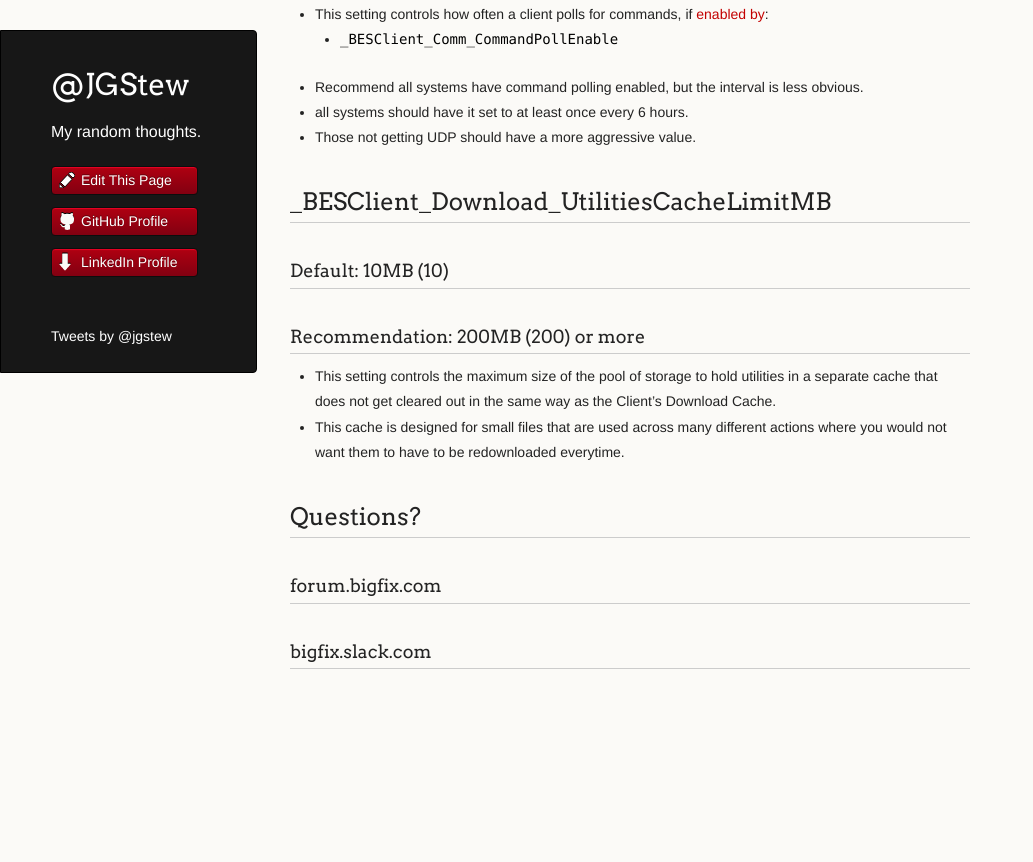
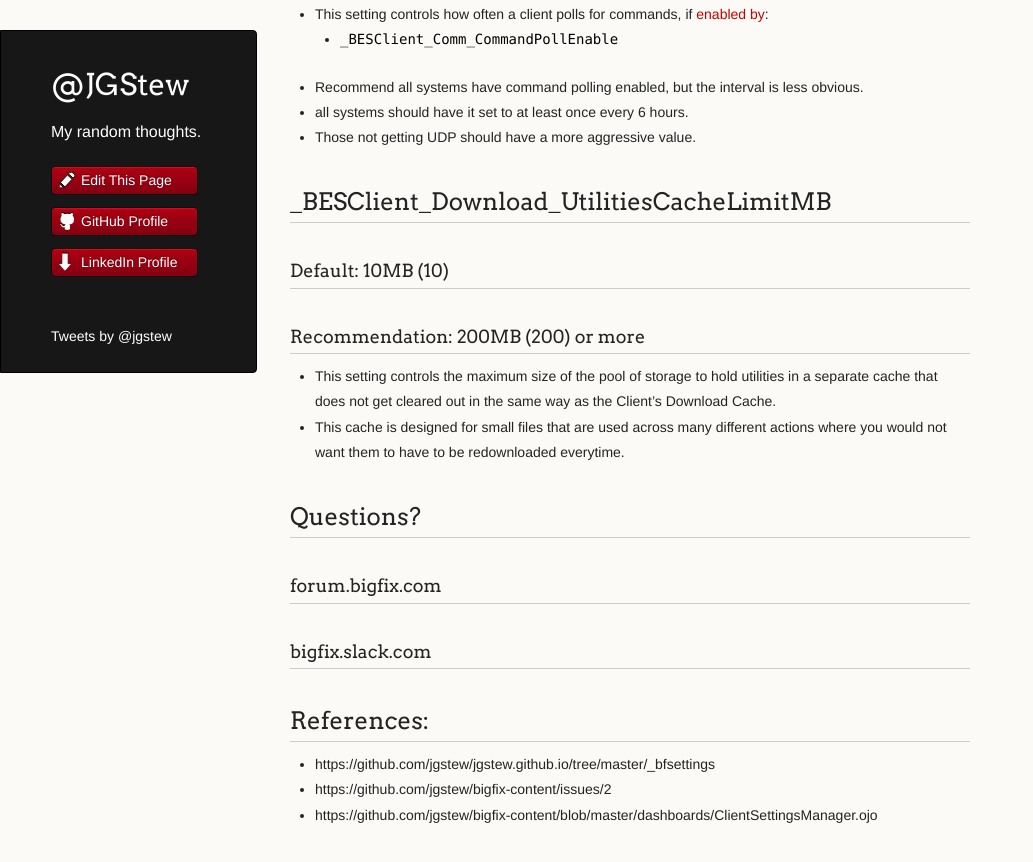
Before and after one commit to jgstew/jgstew.github.io, a Jekyll site: the page built from _posts/2018-10-30-BigFix-Settings-Optimizations.md, in a window 1280 px wide and 900 px high, scrolled down 2383 px. Shown: the top 862 px of the window, without its empty margins (0-1033 px from the left). Built offline with Jekyll 4.4.1, drawn with Linux system fonts in a browser that asks for light colours; nearby versions of some CDN libraries; comment, search, counter and statistics services are not loaded; before the commit the page ends 3112 px from its top, so only the background shows below that.

Commit message:
Update 2018-10-30-BigFix-Settings-Optimizations.md

```diff
--- a/_posts/2018-10-30-BigFix-Settings-Optimizations.md
+++ b/_posts/2018-10-30-BigFix-Settings-Optimizations.md
@@ -108,3 +108,9 @@ Applicability: root server only (exists main gather service)
 
 ### forum.bigfix.com
 ### bigfix.slack.com
+
+## References:
+
+- https://github.com/jgstew/jgstew.github.io/tree/master/_bfsettings
+- https://github.com/jgstew/bigfix-content/issues/2
+- https://github.com/jgstew/bigfix-content/blob/master/dashboards/ClientSettingsManager.ojo
```
